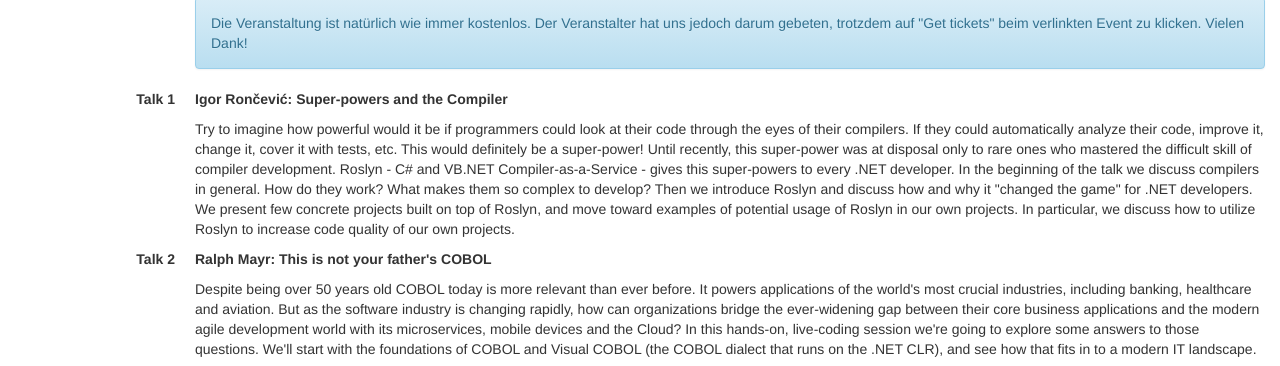
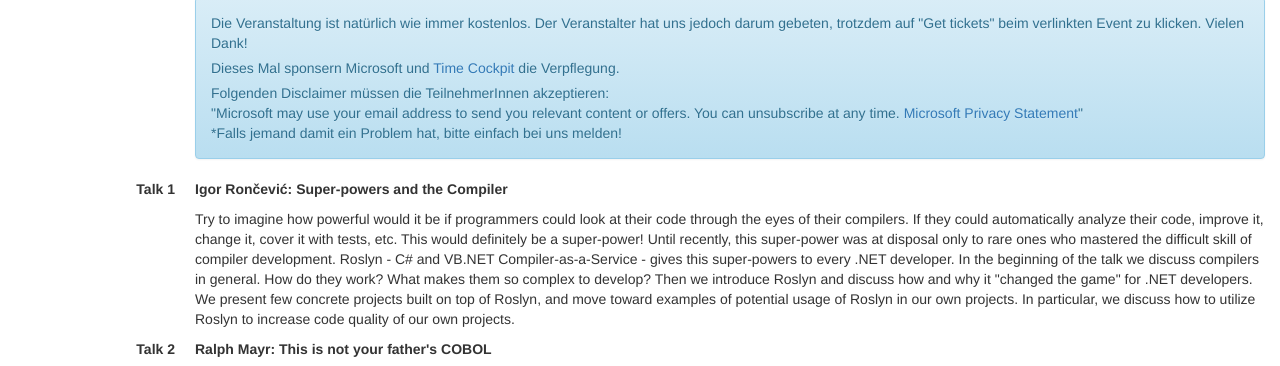
Before and after one commit to dotnetstammtisch/dotnetstammtisch.github.io, a plain HTML site: page index.html in a window 1280 px wide. Shown: the part 266-632 px from the top of the page. Drawn offline with nearby package versions, Linux system fonts and the light colour scheme.

Commit message:
Adding catering info and disclaimer to ".NET Stammtisch #4"

```diff
--- a/index.html
+++ b/index.html
@@ -37,6 +37,12 @@
                 <a href="https://factory300.spaces.nexudus.com/en/events/view//471680211/net-stammtisch-linz-4">Factory300</a> (Peter-Behrens-Platz 10, 4020 Linz)
                 <div class="alert alert-info">
                     <p>Die Veranstaltung ist natürlich wie immer kostenlos. Der Veranstalter hat uns jedoch darum gebeten, trotzdem auf "Get tickets" beim verlinkten Event zu klicken. Vielen Dank!</p>
+                    <p> Dieses Mal sponsern Microsoft und <a href="https://www.timecockpit.com/">Time Cockpit</a> die Verpflegung.</p>
+                    <p>Folgenden Disclaimer müssen die TeilnehmerInnen akzeptieren:
+                        <br/>
+                        "Microsoft may use your email address to send you relevant content or offers. You can unsubscribe at any time. <a href="https://go.microsoft.com/fwlink/?LinkId=521839">Microsoft Privacy Statement</a>"
+                       <br/>
+                        *Falls jemand damit ein Problem hat, bitte einfach bei uns melden!</p>
                 </div>
 
             </dd>
```
